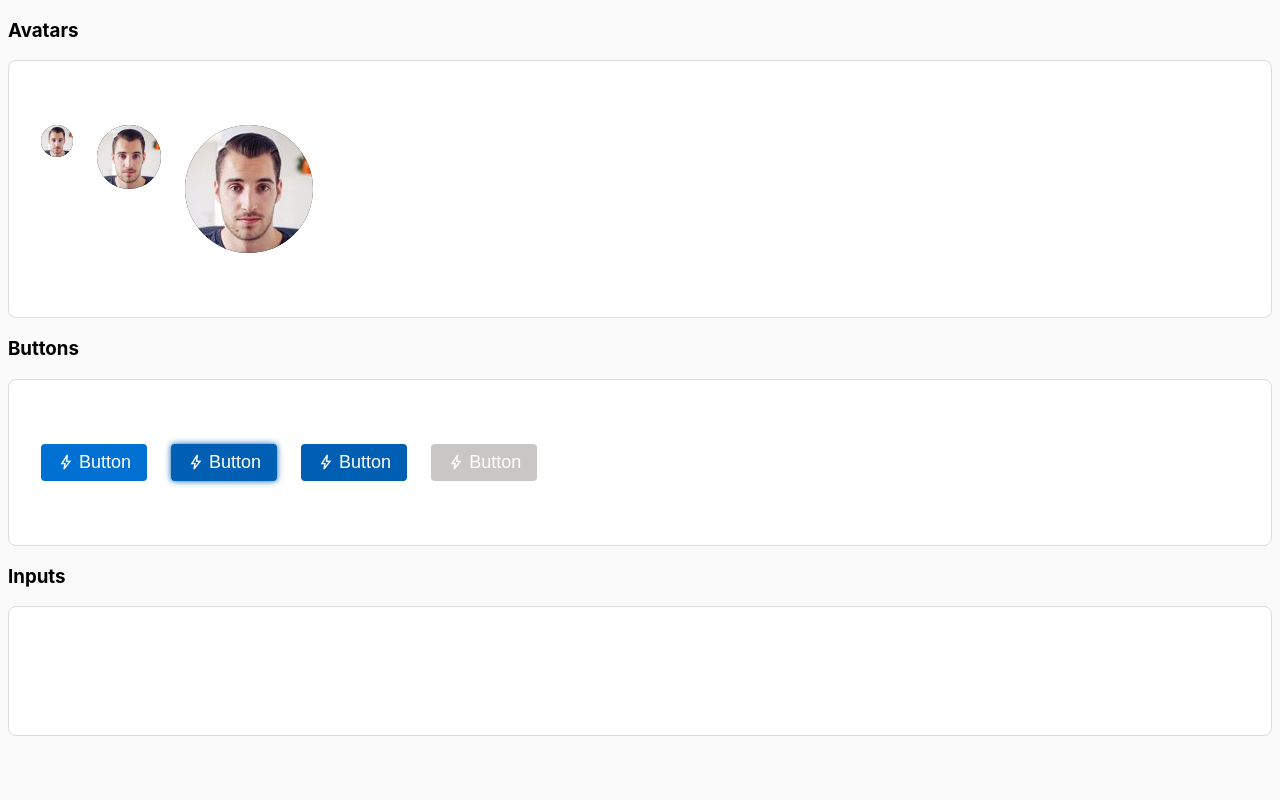
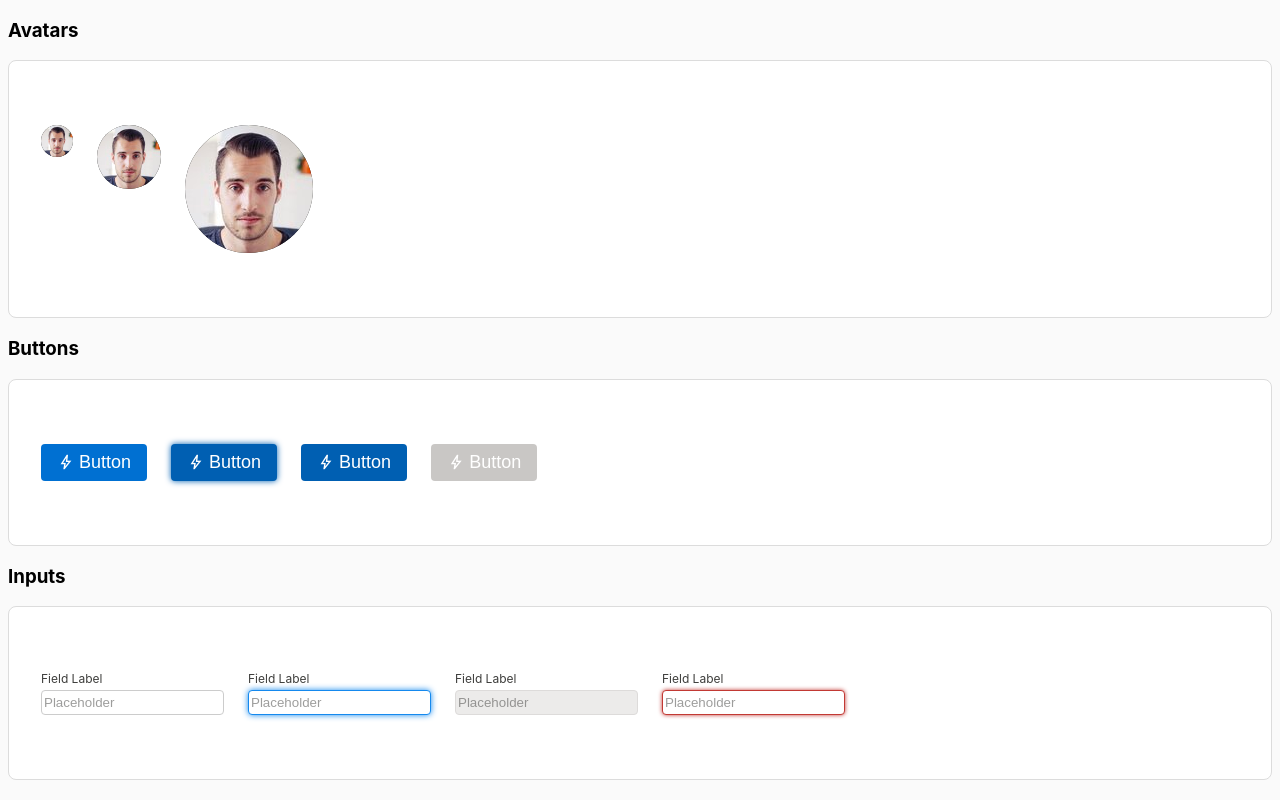
Before and after one commit to DMMDiogo/html-edit, a website: page css-design-systems/index.html in a window 1280 px wide. Drawn offline with nearby package versions, Linux system fonts and the light colour scheme.

Commit message:
Finalizing exercise with buttons and fields states

```diff
--- a/css-design-systems/index.html
+++ b/css-design-systems/index.html
@@ -65,6 +65,26 @@
       <div class="wrapper__content">
         <div class="flex">
           <!-- Conteúdo aqui -->
+          <div class="input-fields">
+            <label for="input">Field Label</label>
+            <input type="text" name="input" placeholder="Placeholder" />
+          </div>
+          <div class="input-fields">
+            <label for="input-focus">Field Label</label>
+            <input type="text" name="input-focus" placeholder="Placeholder" />
+          </div>
+          <div class="input-fields">
+            <label for="input-disabled">Field Label</label>
+            <input
+              type="text"
+              name="input-disabled"
+              placeholder="Placeholder"
+            />
+          </div>
+          <div class="input-fields">
+            <label for="input-error">Field Label</label>
+            <input type="text" name="input-error" placeholder="Placeholder" />
+          </div>
         </div>
       </div>
     </div>
--- a/css-design-systems/styles/globals.css
+++ b/css-design-systems/styles/globals.css
@@ -83,15 +83,18 @@ display: flex;
 gap: 4px;
 font-size: 18px;
 align-items: center;
+transition: cubic-bezier(0.075, 0.82, 0.165, 1);
 }
 
 button:hover {
     background-color: #005FB2;
+    transition: cubic-bezier(0.075, 0.82, 0.165, 1);
 }
 
 button:active {
     filter: drop-shadow(0px 0px 3px #005fb2);
     background-color: #005FB2;
+    transition: cubic-bezier(0.075, 0.82, 0.165, 1);
 }
 
 #icon {
@@ -116,4 +119,65 @@ button:active {
 
 .btn-disabled {
 background-color: #C9C7C5;
+pointer-events: none;
 }
+
+
+.input-fields {
+    display: flex;
+    flex-direction: column;
+    stroke-width: initial;
+}
+
+label {
+    font-size: 12px;
+    color: #3E3E3C;
+    margin-bottom: 4px;
+
+}
+
+input[type=text] {
+    stroke-width: 1px;
+    border: 1px solid #ccc;
+    padding-top: 4px;
+    padding-bottom: 4px;
+    border-radius: 4px;
+}
+
+input::placeholder {
+
+  opacity: 0.5;
+  color: #3E3E3C;
+
+}
+
+input[name="input-focus"] {
+    filter: drop-shadow(0px 0px 3px #1589EE);
+    border: 1px solid #1589EE;
+
+}
+
+input[name="input-disabled"] {
+   background-color: #ECEBEA;
+    color: #706E6B;
+    border: 1px solid #DDDBDA;
+    pointer-events: none;
+
+}
+
+
+input[name="input-error"] {
+
+     border: 1px solid #C23934;
+     pointer-events: none;
+     filter: drop-shadow(0px 0px 2px #C23934);
+
+
+ }
+
+
+ input:focus {
+    filter: drop-shadow(0px 0px 3px #1589EE);
+    border: 1px solid #1589EE;
+
+ }
```
